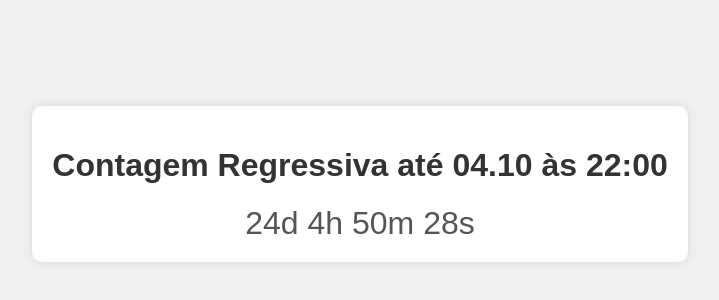
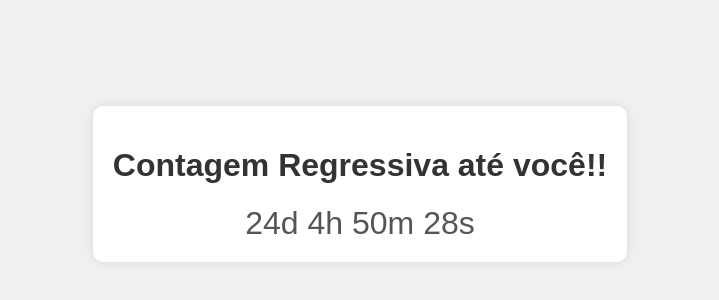
Before and after one commit to dehberg/contagem_regressiva, a plain HTML site: page index.html in a window 1280 px wide. Shown: the part 216-516 px from the top of the page, without its empty margins (280-999 px from the left). Drawn offline with Linux system fonts and the light colour scheme.

Commit message:
Add files via upload

```diff
--- a/index.html
+++ b/index.html
@@ -36,7 +36,7 @@
 <body>
 
     <div class="countdown-container">
-        <h1>Contagem Regressiva até 04.10 às 22:00</h1>
+        <h1>Contagem Regressiva até você!!</h1>
         <div class="countdown" id="countdown"></div>
     </div>
 
```
